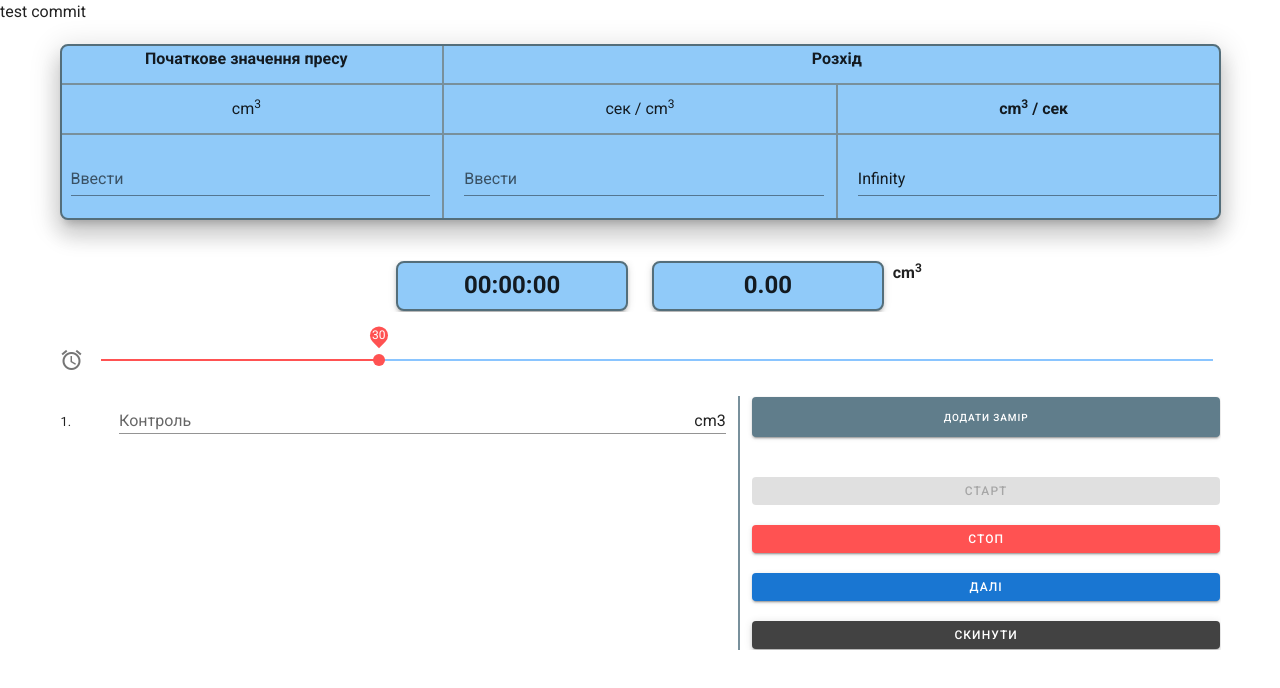
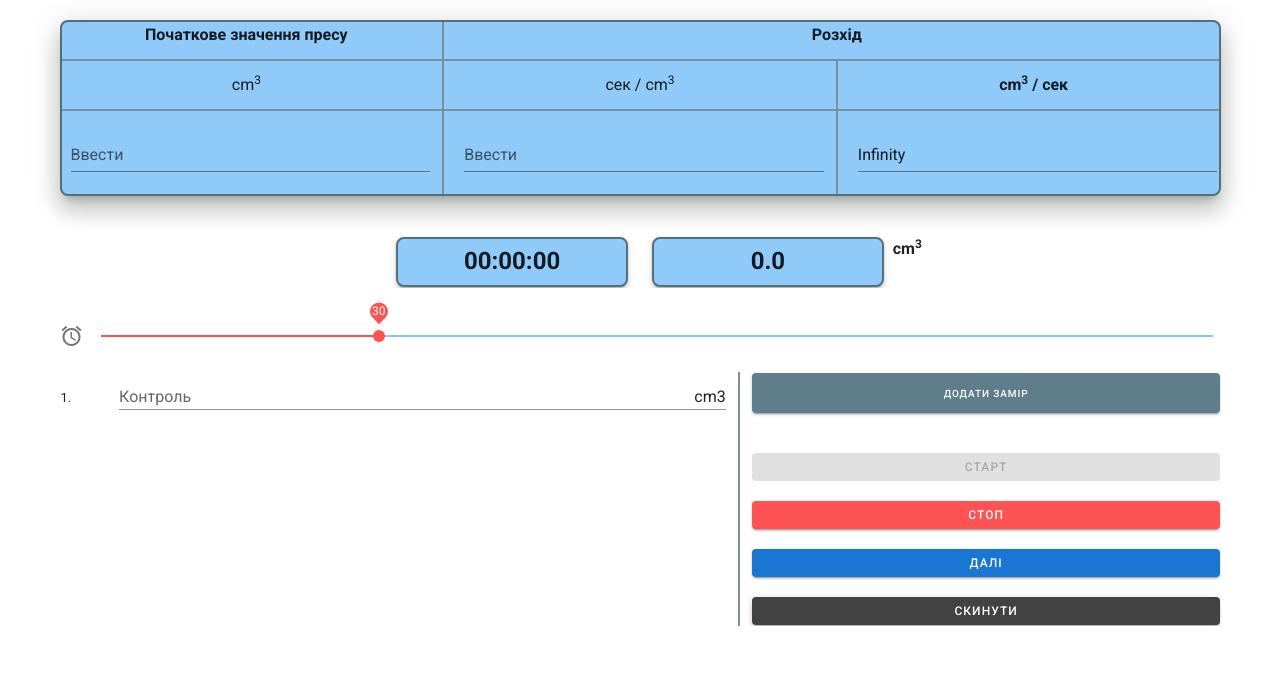
Before and after one commit to ValeriiSergheiev/ukrnafta_timer, a Vue app: page / in a window 1280 px wide. Shown: the top 688 px of the page. Built offline with nearby package versions, Linux system fonts and the light colour scheme.

Commit message:
round up to 1 digit

```diff
--- a/src/App.vue
+++ b/src/App.vue
@@ -16,7 +16,6 @@
     </v-app-bar>-->
 
     <v-main>
-      <div>test commit</div>
       <v-container>
         <div class="wrapper mt-2 text-center rounded-lg elevation-15">
           <v-row>
@@ -200,7 +199,7 @@ export default {
       return time
     },
     result() {
-      return (this.startValue - this.currentConsumption).toFixed(2) || null
+      return (this.startValue - this.currentConsumption).toFixed(1) || null
     },
   },
   methods: {
@@ -217,7 +216,7 @@ export default {
         this.secondsCounter++
         this.currentConsumption = this.secondsCounter * this.computedConsumption
         this.checkPoints.forEach((checkPoint) => {
-          if (checkPoint.value.toFixed(2) >= this.result && !checkPoint.checked) {
+          if (checkPoint.value.toFixed(1) >= this.result && !checkPoint.checked) {
             checkPoint.checked = true
             checkPoint.isActive = true
             this.playAudio()
```
